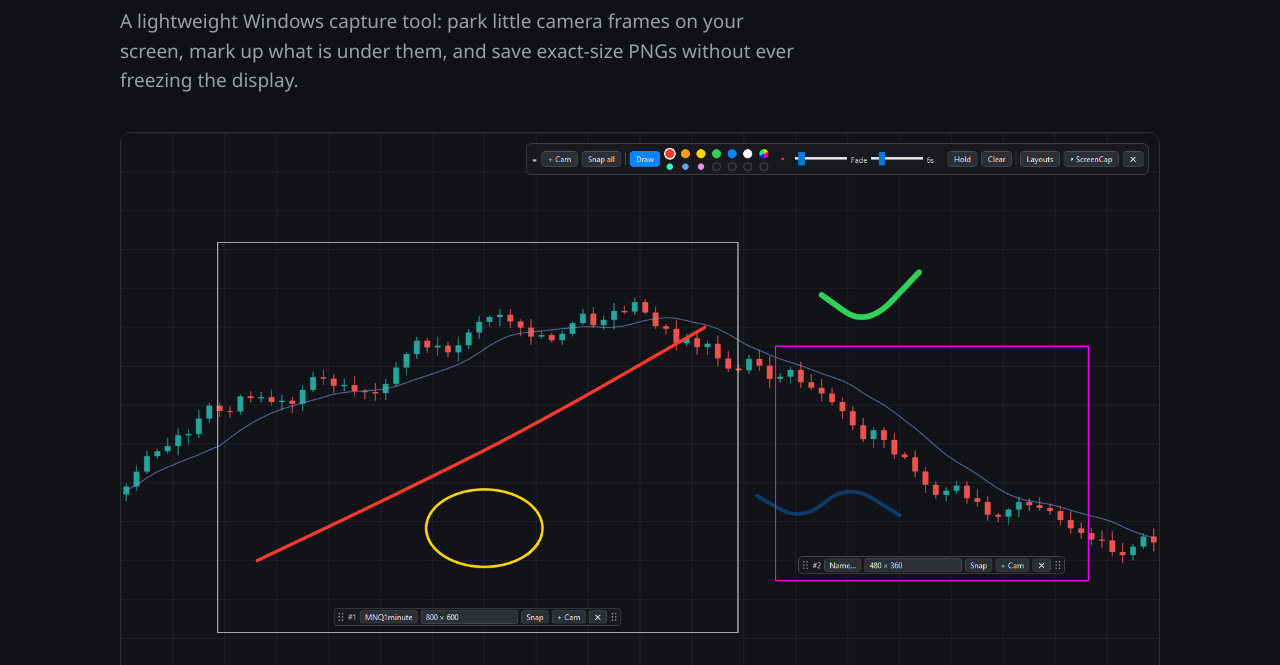
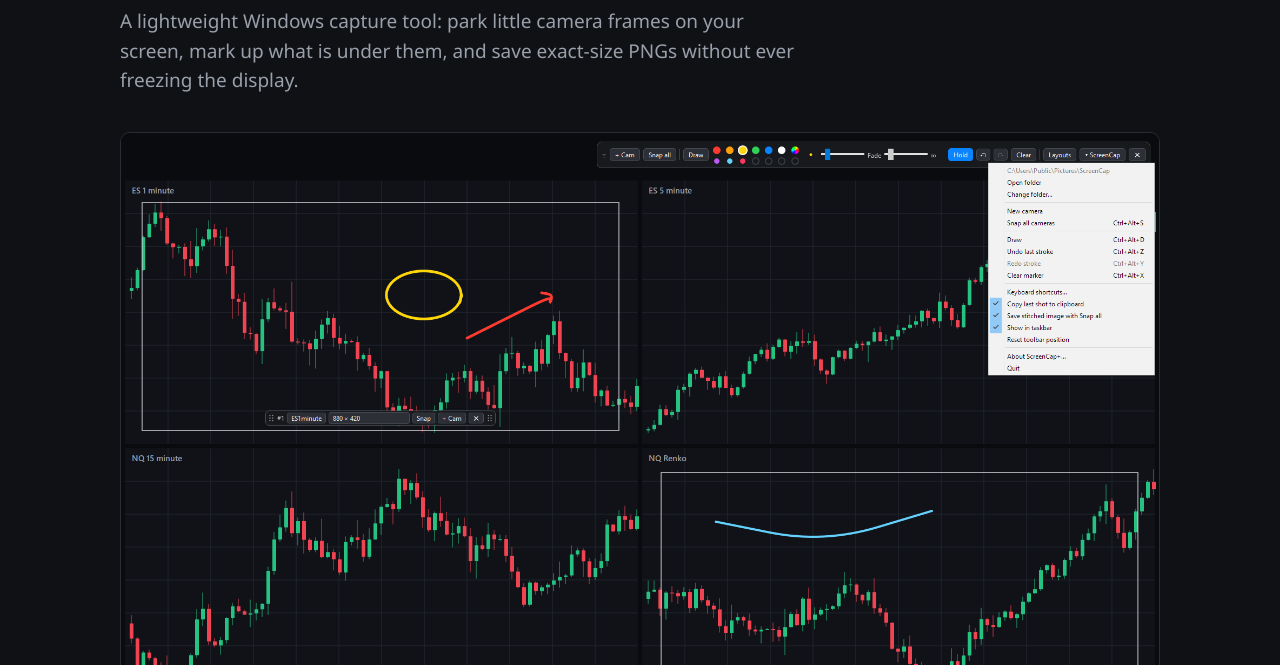
Before and after one commit to ShiftingKill/screencap-site, a plain HTML site: page index.html in a window 1280 px wide. Shown: the part 135-800 px from the top of the page. Drawn offline with Linux system fonts and the light colour scheme.

Commit message:
New hero screenshot and current toolbar image
Co-Authored-By: Claude Opus 5.5 <noreply@anthropic.com>

```diff
--- a/index.html
+++ b/index.html
@@ -47,7 +47,7 @@
     <p class="lead">A lightweight Windows capture tool: park little camera frames on your screen, mark up what is under them, and save exact-size PNGs without ever freezing the display.</p>
   </header>
 
-  <div class="hero"><img src="img/hero.png" alt="ScreenCap+ toolbar, two camera frames and marker strokes over a chart" width="1600" height="900"></div>
+  <div class="hero"><img src="img/screencap-menu.png" alt="ScreenCap+ toolbar with its menu open, two named camera frames and marker strokes over four charts" width="1920" height="1080"></div>
 
   <section>
     <h2>One small toolbar</h2>
```
Also changed, not shown: img/screencap-menu.png (added), img/toolbar.png, 1 other file.
